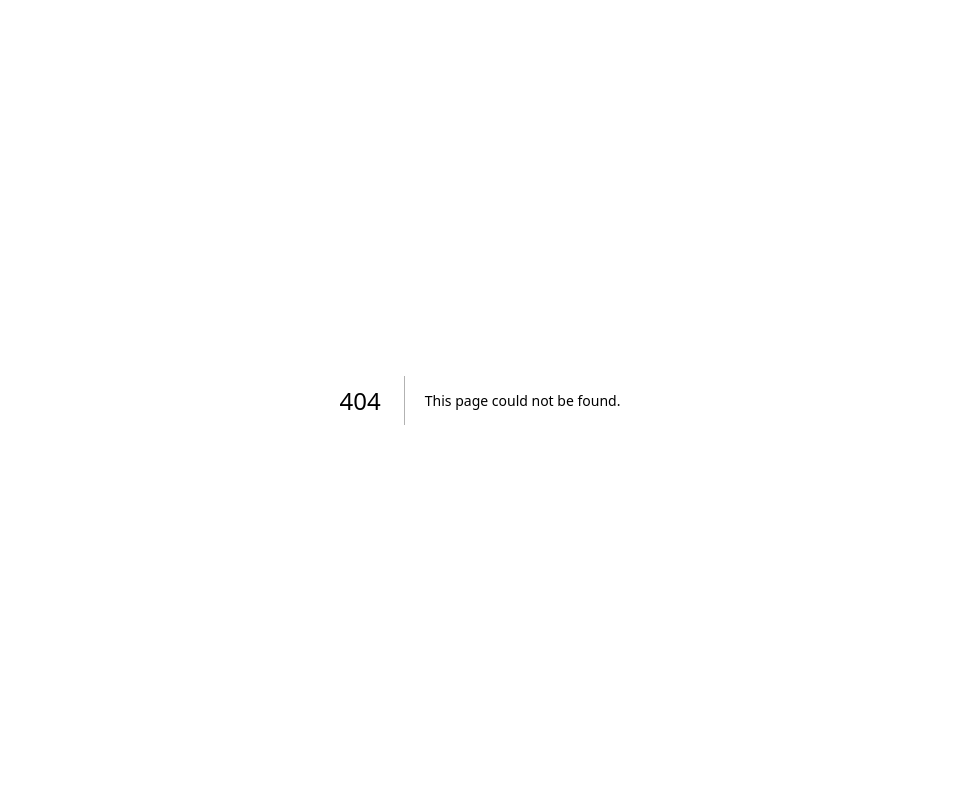
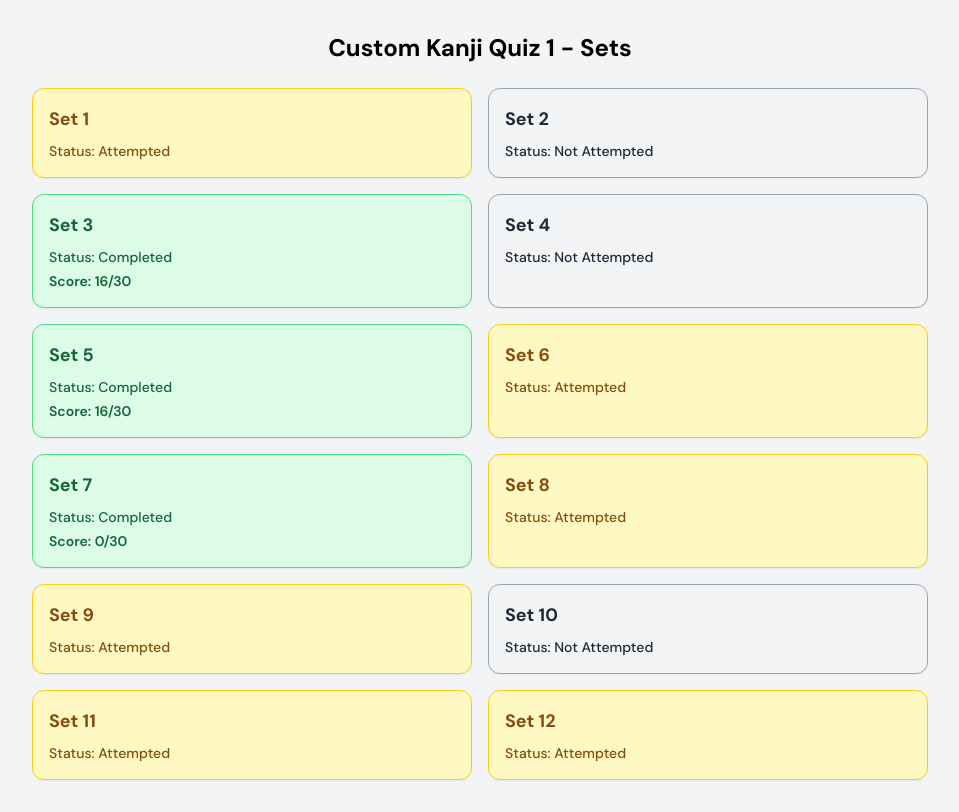
Before and after one commit to kahitoz-infra/kahitoz-japanese-app, a Next.js app: page /Sets in a window 1280 px wide. Before the commit this address had no page. Shown: the whole page, without its empty margins (160-1119 px from the left). Built offline with nearby package versions, Linux system fonts and the light colour scheme.

Commit message:
Added Custom Quizzes and Sets

```diff
--- /dev/null
+++ b/app/CustomQuiz/components/QuizBlock.js
@@ -0,0 +1,19 @@
+'use client';
+
+export default function CustomKanjiQuizBlock({
+  heading = 'Custom Kanji Quiz 1',
+  notes = 'N5 All and N4 Selective',
+  level = 'N5: All, N4: 1 to 100',
+  totalSets = 30,
+}) {
+  return (
+    <div className="rounded-2xl border border-gray-400 p-6 bg-white dark:bg-[#2C2C2C] shadow-md w-full max-w-xl mx-auto">
+      <h2 className="text-2xl font-bold text-black dark:text-white mb-3">{heading}</h2>
+      <div className="text-gray-800 dark:text-gray-200 space-y-2">
+        <p><span className="font-semibold">Notes:</span> {notes}</p>
+        <p><span className="font-semibold">Level:</span> {level}</p>
+        <p><span className="font-semibold">Total Sets:</span> {totalSets}</p>
+      </div>
+    </div>
+  );
+}
--- /dev/null
+++ b/app/CustomQuiz/page.js
@@ -0,0 +1,19 @@
+import QuizBlock from "../CustomQuiz/components/QuizBlock";
+
+export default function CustomQuizPage() {
+  return (
+    <div className="flex flex-col text-black dark:text-white min-h-screen">
+      {/* Top Rectangle */}
+      <div className="w-full h-[20vh] bg-[#fbfbfb] dark:bg-[#2F2F2F] border-b-4 border-[#FF5274] dark:border-[#F66538] rounded-b-xl px-4 py-2 flex flex-col justify-center">
+        <h1 className="text-2xl font-bold text-black dark:text-white text-center">
+          Zen Kanji Quiz Section
+        </h1>
+      </div>
+
+      {/* Main Content */}
+      <main className="flex-1 bg-gray-100 dark:bg-black flex items-start justify-center pt-4 pb-6 px-4">
+        <QuizBlock />
+      </main>
+    </div>
+  );
+}
--- /dev/null
+++ b/app/Sets/components/SetBlock.js
@@ -0,0 +1,24 @@
+'use client';
+
+export default function SetBlock({ setNo, status, score = null, onClick = () => {} }) {
+  const statusColors = {
+    completed: "bg-green-100 text-green-800 border-green-400",
+    attempted: "bg-yellow-100 text-yellow-800 border-yellow-400",
+    "not attempted": "bg-gray-100 text-gray-800 border-gray-400",
+  };
+
+  const colorClass = statusColors[status.toLowerCase()] || statusColors["not attempted"];
+
+  return (
+    <div
+      onClick={onClick}
+      className={`cursor-pointer p-4 border rounded-xl shadow-sm ${colorClass} hover:scale-[1.03] transition-transform duration-200 w-full`}
+    >
+      <h3 className="text-lg font-bold mb-2">Set {setNo}</h3>
+      <p className="text-sm font-medium capitalize">Status: {status}</p>
+      {status.toLowerCase() === 'completed' && (
+        <p className="text-sm mt-1 font-semibold">Score: {score}</p>
+      )}
+    </div>
+  );
+}
--- /dev/null
+++ b/app/Sets/page.js
@@ -0,0 +1,40 @@
+'use client';
+
+import { useEffect, useState } from 'react';
+import { useRouter } from 'next/navigation';
+import SetBlock from './components/SetBlock';
+
+export default function SetsPage() {
+  const router = useRouter();
+  const [sets, setSets] = useState([]);
+
+  useEffect(() => {
+    const statusOptions = ["not attempted", "attempted", "completed"];
+    const generatedSets = Array.from({ length: 12 }, (_, i) => {
+      const setNo = i + 1;
+      const status = statusOptions[Math.floor(Math.random() * statusOptions.length)];
+      const score = status === "completed" ? `${Math.floor(Math.random() * 31)}/30` : null;
+      return { setNo, status, score };
+    });
+
+    setSets(generatedSets);
+  }, []);
+
+  return (
+    <div className="min-h-screen bg-gray-100 dark:bg-black text-black dark:text-white px-6 py-8">
+      <h1 className="text-2xl font-bold text-center mb-6">Custom Kanji Quiz 1 - Sets</h1>
+
+      <div className="grid grid-cols-1 sm:grid-cols-2 xl:grid-cols-2 gap-4 max-w-4xl mx-auto">
+        {sets.map((set) => (
+          <SetBlock
+            key={set.setNo}
+            setNo={set.setNo}
+            status={set.status}
+            score={set.score}
+            onClick={() => router.push(`/quiz/custom-1/set-${set.setNo}`)}
+          />
+        ))}
+      </div>
+    </div>
+  );
+}
```
